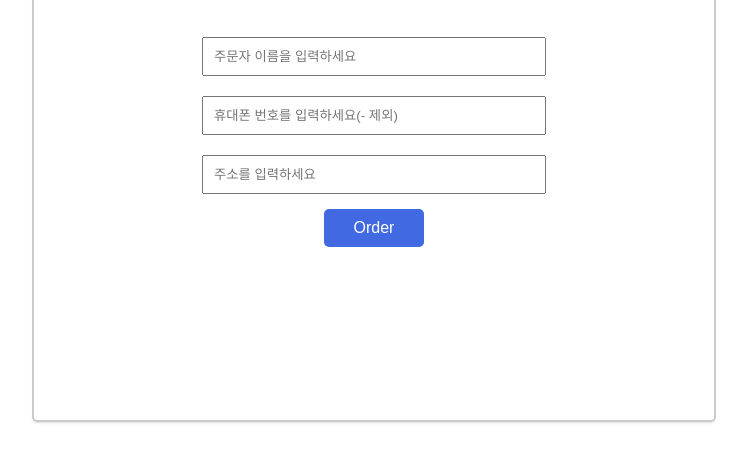
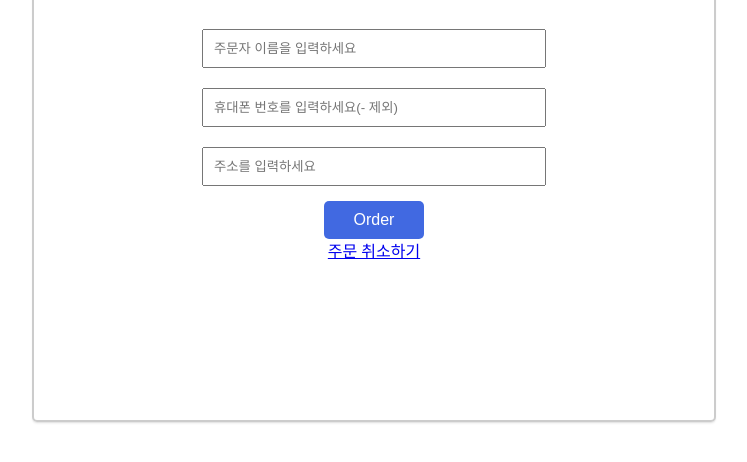
Before and after one commit to lisarnjs/mandoo-shop-base, a plain HTML site: page order/index.html in a window 1280 px wide. Shown: the part 320-782 px from the top of the page, without its empty margins (266-1013 px from the left). Drawn offline with Linux system fonts and the light colour scheme.

Commit message:
feat: 메인 페이지 이동 링크 추가

```diff
--- a/order/index.html
+++ b/order/index.html
@@ -29,6 +29,7 @@
       <input id="orderAddress" type="text" placeholder="주소를 입력하세요" />
 
       <button id="submitOrder">Order</button>
+      <a href="/index.html">주문 취소하기</a>
     </main>
   </body>
 </html>
```
